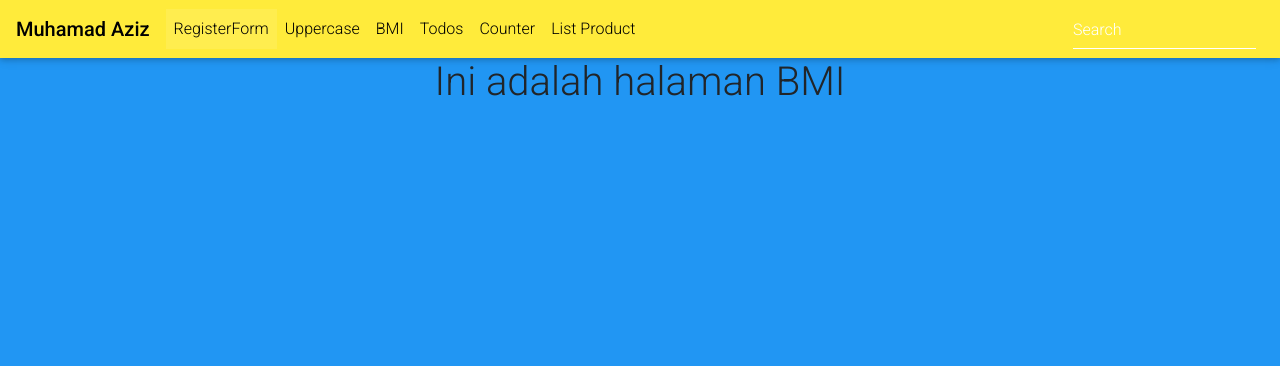
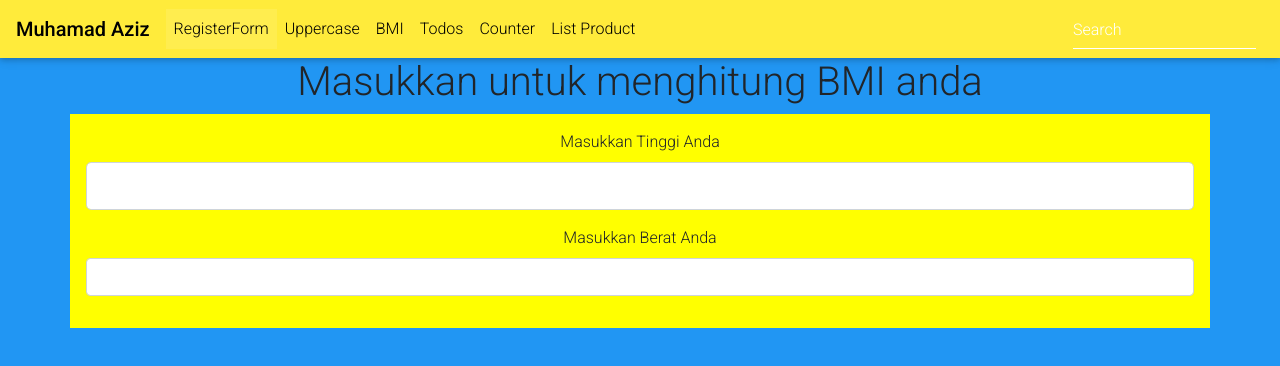
Before and after one commit to mohammedazez/react-exercise, a React (Create React App) app: page /bmi in a window 1280 px wide. Shown: the top 366 px of the page. Built offline with nearby package versions, Linux system fonts and the light colour scheme.

Commit message:
Update BMI

```diff
--- a/src/pages/BMI/BMI.css
+++ b/src/pages/BMI/BMI.css
@@ -1,3 +1,3 @@
 .container {
-  background-color: blue;
+  background-color: yellow;
 }
--- a/src/pages/BMI/BMI.js
+++ b/src/pages/BMI/BMI.js
@@ -1,12 +1,30 @@
-import React from "react";
+import React, { Fragment } from "react";
 import "./BMI.css";
 
-function Contact() {
+const InputPage = () => {
   return (
-    <div>
-      <h1>Ini adalah halaman BMI</h1>
-    </div>
+    <Fragment>
+      <h1>Masukkan untuk menghitung BMI anda</h1>
+      <div className="container">
+        <div className="form-group">
+          <label htmlFor="example1">Masukkan Tinggi Anda</label>
+          <input
+            type="text"
+            id="example1"
+            className="form-control form-control-lg"
+          />
+        </div>
+        <div className="form-group">
+          <label htmlFor="example2">Masukkan Berat Anda</label>
+          <input
+            type="text"
+            id="example2"
+            className="form-control form-control-md"
+          />
+        </div>
+      </div>
+    </Fragment>
   );
-}
+};
 
-export default Contact;
+export default InputPage;
```
